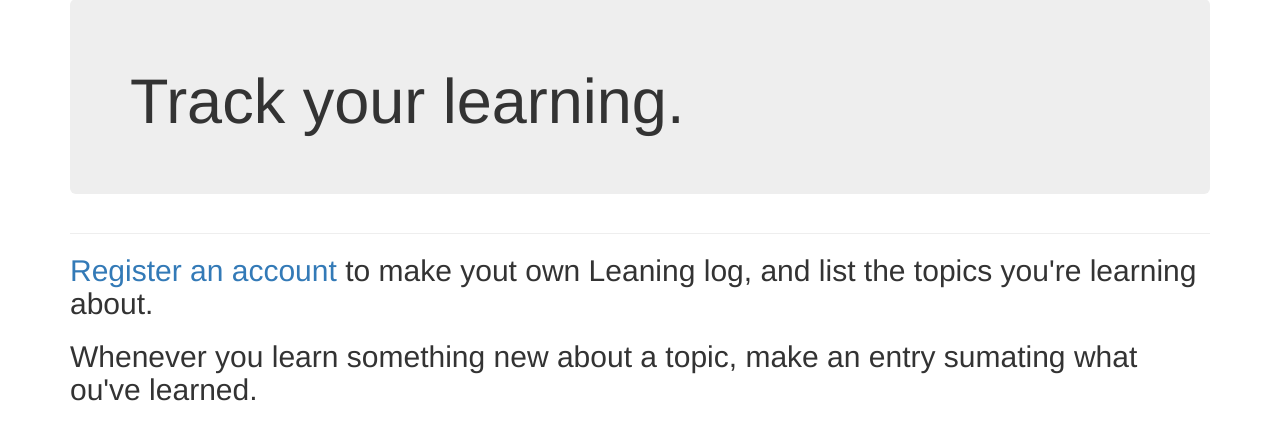
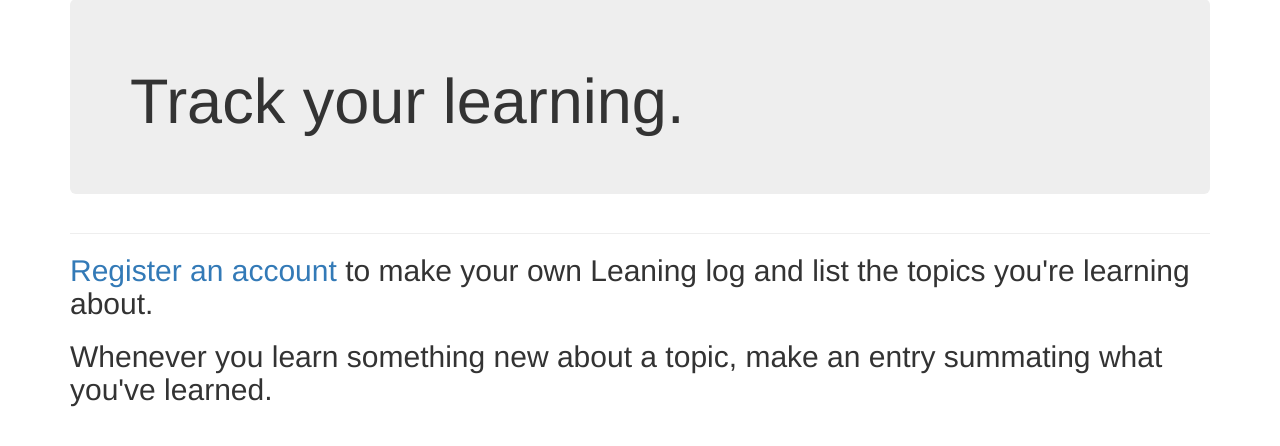
Before and after one commit to salmanulfarzy/learning_log, a Django app: page / in a window 1280 px wide. Shown: the part 112-558 px from the top of the page. Run offline with Django 3.2, Linux system fonts and the light colour scheme; some libraries are stand-ins or nearby versions.

Commit message:
Correct typos in index

```diff
--- a/learning_logs/templates/learning_logs/index.html
+++ b/learning_logs/templates/learning_logs/index.html
@@ -8,9 +8,9 @@
 
 {% block content %}
     <h2>
-        <a href="{% url 'users:register' %}">Register an account</a> to make yout own Leaning log, and list the topics you're learning about.
+        <a href="{% url 'users:register' %}">Register an account</a> to make your own Leaning log and list the topics you're learning about.
     </h2>
     <h2>
-        Whenever you learn something new about a topic, make an entry sumating what ou've learned.
+        Whenever you learn something new about a topic, make an entry summating what you've learned.
     </h2>
 {% endblock content %}
```
